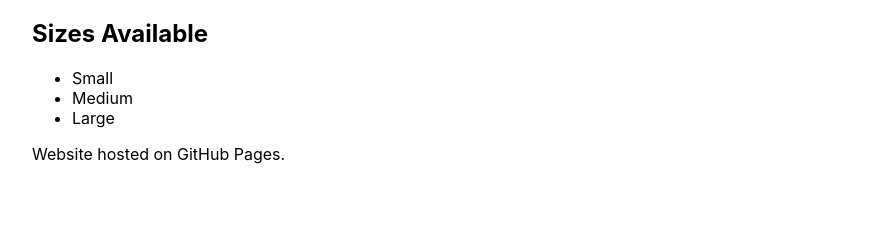
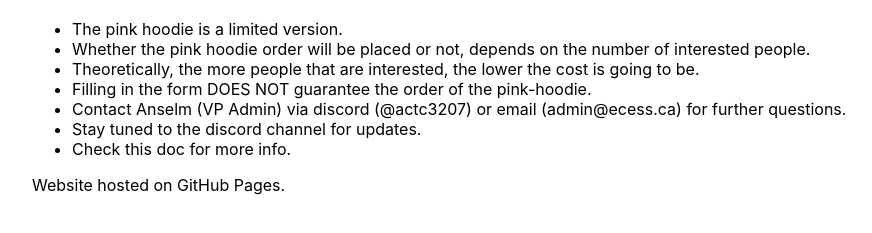
Before and after one commit to Anselm490/pink-hoodie-preorder-logistics-202526-w2, a plain HTML site: page index.html in a window 1280 px wide. Shown: the part 95-328 px from the top of the page, without its empty margins (0-872 px from the left). Drawn offline with Linux system fonts and the light colour scheme.

Commit message:
Update index.html

```diff
--- a/index.html
+++ b/index.html
@@ -7,11 +7,14 @@
   </head>
   <body style="font-family: -apple-system, system-ui, sans-serif; padding: 24px;">
     <h1>Pink Hoodie Pre-order Logistics 2025/26 W2</h1>
-    <h2>Sizes Available</h2>
     <ul>
-      <li>Small</li>
-      <li>Medium</li>
-      <li>Large</li>
+      <li>The pink hoodie is a limited version.</li>
+      <li>Whether the pink hoodie order will be placed or not, depends on the number of interested people.</li>
+      <li>Theoretically, the more people that are interested, the lower the cost is going to be.</li>
+      <li>Filling in the form DOES NOT guarantee the order of the pink-hoodie.</li>
+      <li>Contact Anselm (VP Admin) via discord (@actc3207) or email (admin@ecess.ca) for further questions.</li>
+      <li>Stay tuned to the discord channel for updates.</li>
+      <li>Check this doc for more info.</li>
     </ul>
     <p>Website hosted on GitHub Pages.</p>
   </body>
```
